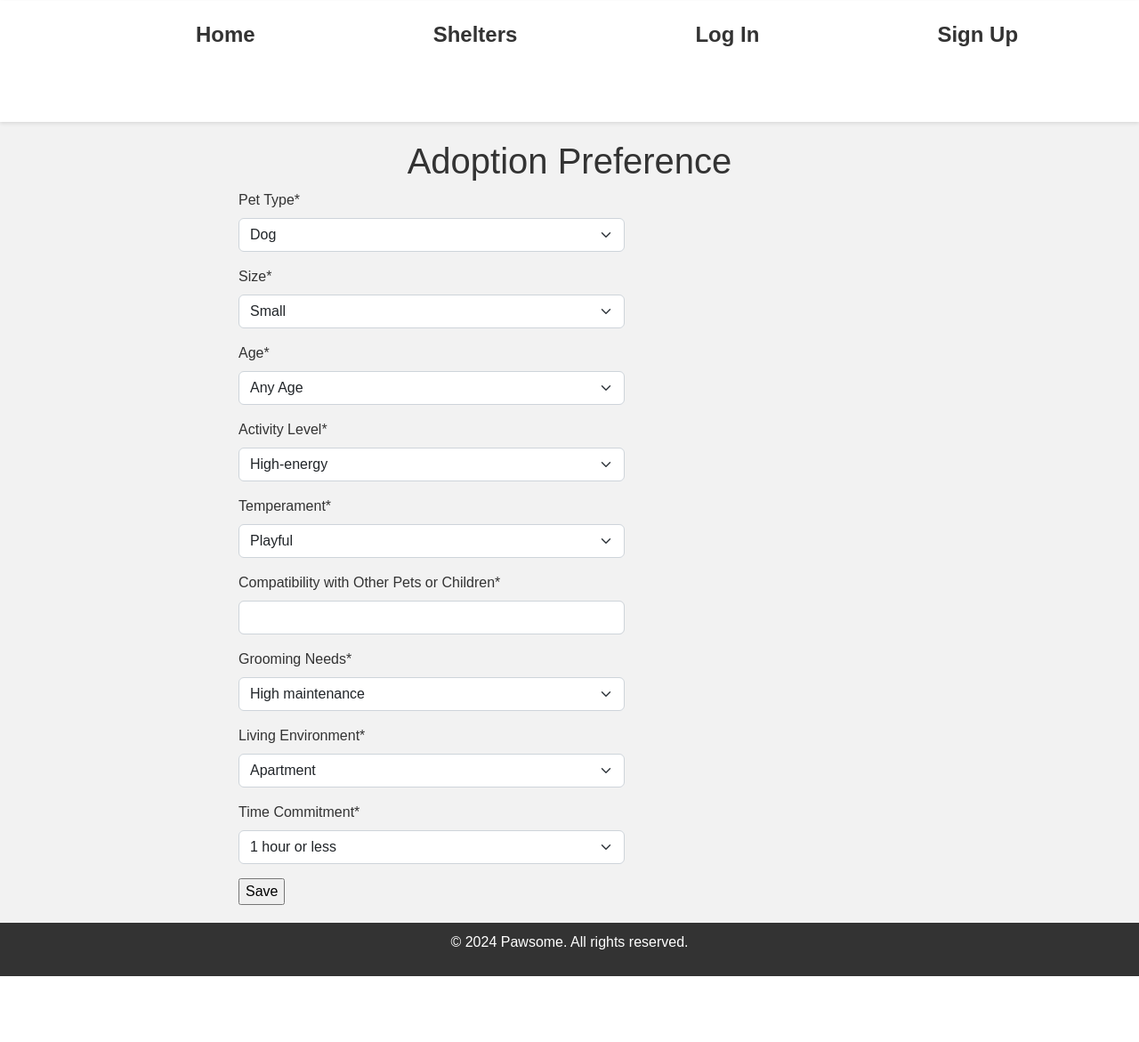
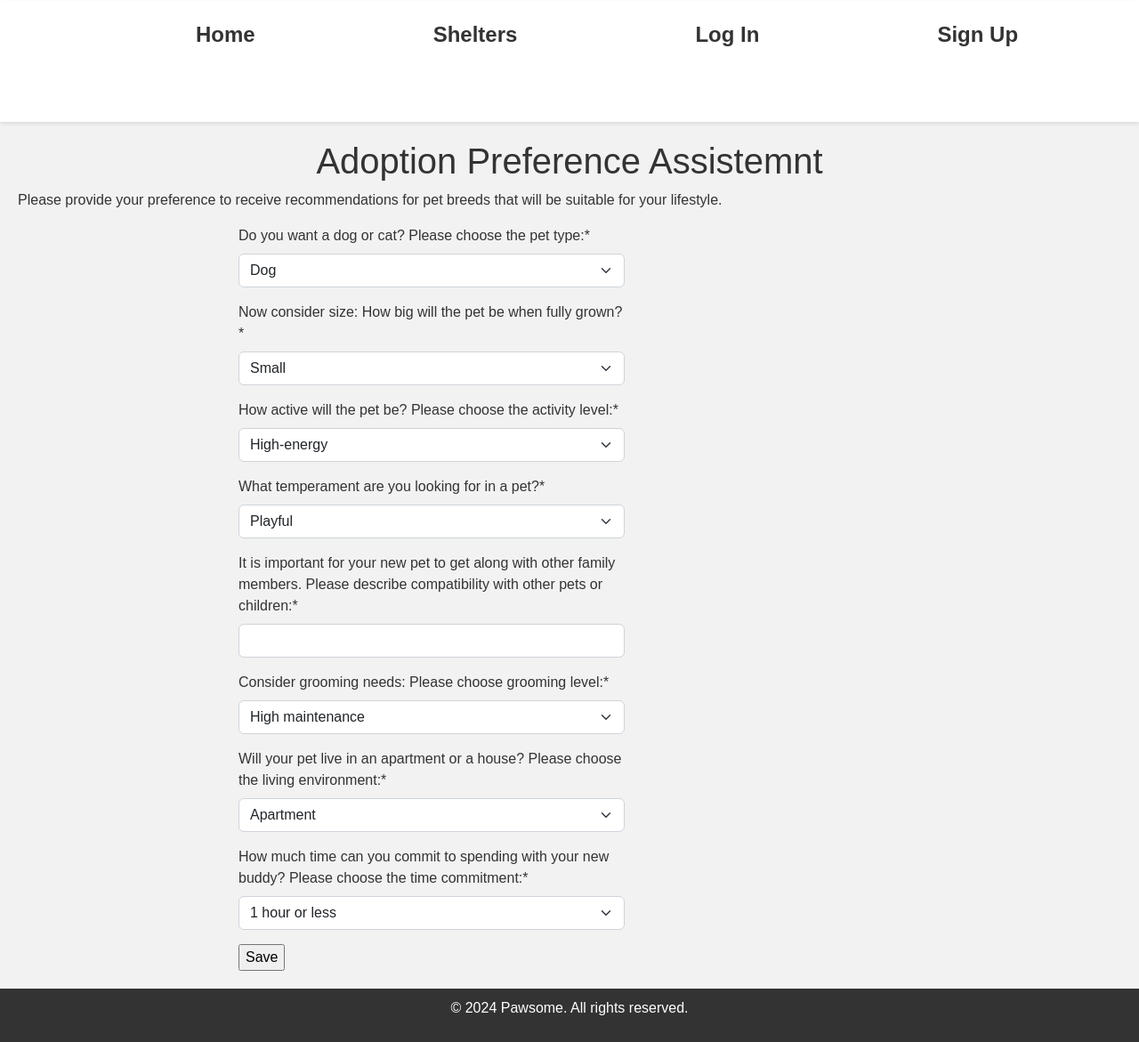
Before and after one commit to Final-Project-Group2/Pawsome, a Django app: page /adoption_preference/ in a window 1280 px wide. Shown: the part 770-1941 px from the top of the page at 89% size. Before the commit the page ends 1867 px from the top, so only its background shows below. Run offline with Django 5.2, Linux system fonts and the light colour scheme; some libraries are stand-ins or nearby versions.

Commit message:
Feature Adoption preference v2

```diff
--- a/animal_shelter_project/openai_app/forms.py
+++ b/animal_shelter_project/openai_app/forms.py
@@ -10,13 +10,6 @@ class AdoptionPreferenceForm(forms.Form):
         ('small', 'Small'),
         ('medium', 'Medium'),
         ('large', 'Large'),
-    ]
-
-    AGE_CHOICES = [
-        ('any', 'Any Age'),
-        ('young', 'Young (0-2 years)'),
-        ('adult', 'Adult (3-8 years)'),
-        ('senior', 'Senior (9+ years)'),
     ]
 
     ACTIVITY_CHOICES = [
@@ -48,12 +41,11 @@ class AdoptionPreferenceForm(forms.Form):
         ('4', '3+ hours'),
     ]
 
-    pet_type = forms.ChoiceField(label='Pet Type', choices=PET_CHOICES)
-    size = forms.ChoiceField(label='Size', choices=SIZE_CHOICES)
-    age = forms.ChoiceField(label='Age', choices=AGE_CHOICES)
-    activity_level = forms.ChoiceField(label='Activity Level', choices=ACTIVITY_CHOICES)
-    temperament = forms.ChoiceField(label='Temperament', choices=TEMPERAMENT_CHOICES)
-    compatibility = forms.CharField(label='Compatibility with Other Pets or Children', max_length=250)
-    grooming = forms.ChoiceField(label='Grooming Needs', choices=GROOMING_CHOICES)
-    living_environment = forms.ChoiceField(label='Living Environment', choices=ENVIRONMENT_CHOICES)
-    time_commitment = forms.ChoiceField(label='Time Commitment', choices=TIME_CHOICES)
+    pet_type = forms.ChoiceField(label='Do you want a dog or cat? Please choose the pet type:', choices=PET_CHOICES)
+    size = forms.ChoiceField(label='Now consider size: How big will the pet be when fully grown?', choices=SIZE_CHOICES)
+    activity_level = forms.ChoiceField(label='How active will the pet be? Please choose the activity level:', choices=ACTIVITY_CHOICES)
+    temperament = forms.ChoiceField(label='What temperament are you looking for in a pet?', choices=TEMPERAMENT_CHOICES)
+    compatibility = forms.CharField(label='It is important for your new pet to get along with other family members. Please describe compatibility with other pets or children:', max_length=250)
+    grooming = forms.ChoiceField(label='Consider grooming needs: Please choose grooming level:', choices=GROOMING_CHOICES)
+    living_environment = forms.ChoiceField(label='Will your pet live in an apartment or a house? Please choose the living environment:', choices=ENVIRONMENT_CHOICES)
+    time_commitment = forms.ChoiceField(label='How much time can you commit to spending with your new buddy? Please choose the time commitment:', choices=TIME_CHOICES)
--- a/animal_shelter_project/openai_app/views.py
+++ b/animal_shelter_project/openai_app/views.py
@@ -15,8 +15,12 @@ def adoption_preference_form_view(request):
             # Interact with the OpenAI API to get recommendations
             openai_response = get_openai_response(openai_query)
 
+            # Filter out any matches that are not likely breed names
+            #recommended_breeds = extract_recommended_breeds(openai_response)
+
             # Render the response in the template
-            return render(request, 'adoption_preference_result.html', {'openai_response': openai_response})
+            return render(request, 'adoption_preference_result.html', {'openai_response': openai_response })
+            #return render(request, 'adoption_preference_result.html', {'openai_response': openai_response, 'recommended_breeds': recommended_breeds })
     else:
         form = AdoptionPreferenceForm()
 
--- a/animal_shelter_project/templates/adoption_preference.html
+++ b/animal_shelter_project/templates/adoption_preference.html
@@ -4,7 +4,9 @@
 {% block content %}
 
 <section class="details-section">
-    <h1>Adoption Preference</h1>
+    <h1>Adoption Preference Assistemnt</h1>
+    <p>Please provide your preference to receive recommendations for pet breeds that will be suitable for your
+        lifestyle.</p>
     <form action="" method="post" style="width: 35%; margin-left: 20%;" enctype="multipart/form-data">
         {% csrf_token %}
         {{ form | crispy }}
```
Also changed, not shown: animal_shelter_project/openai_app/openai_utils.py (+17 -5 lines).
